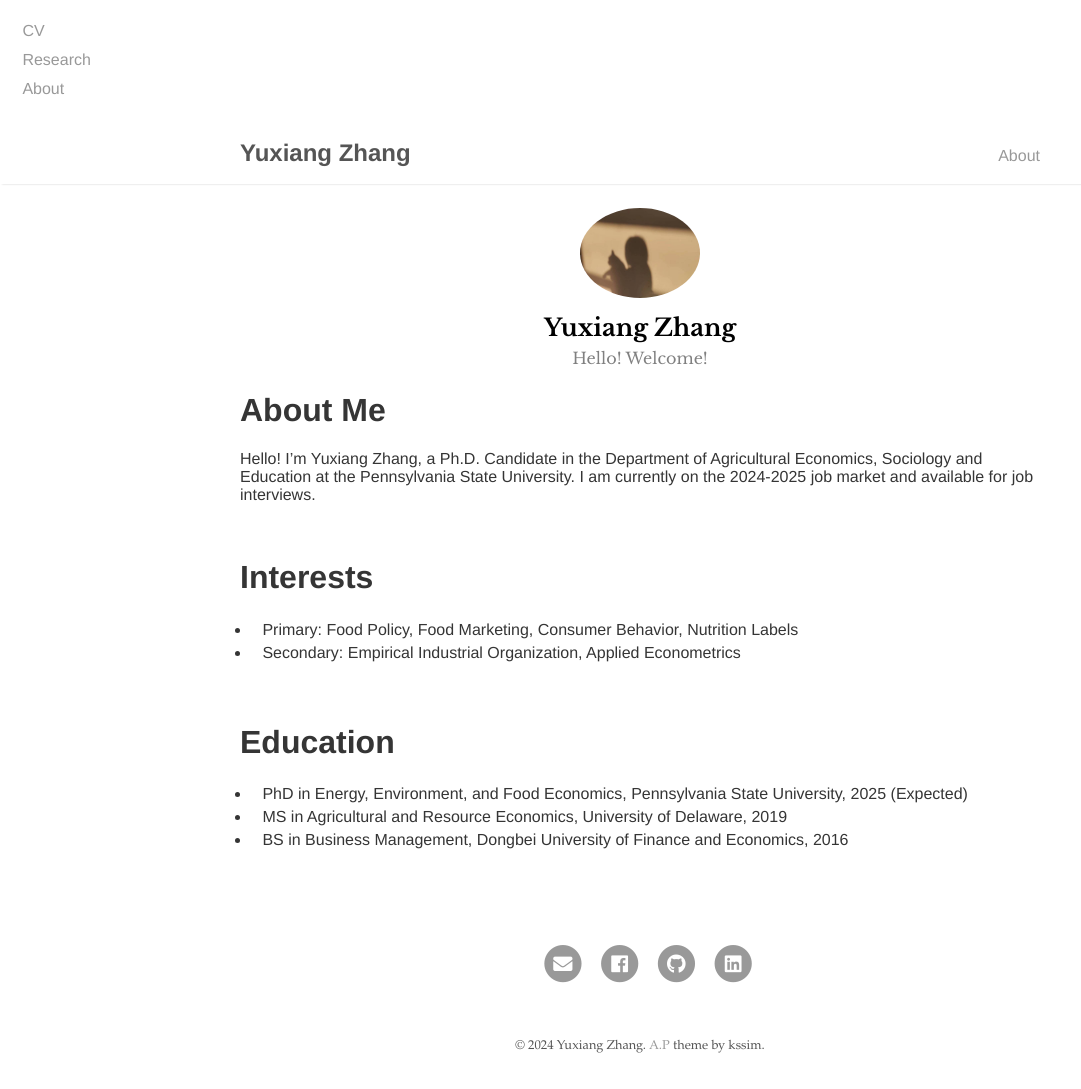
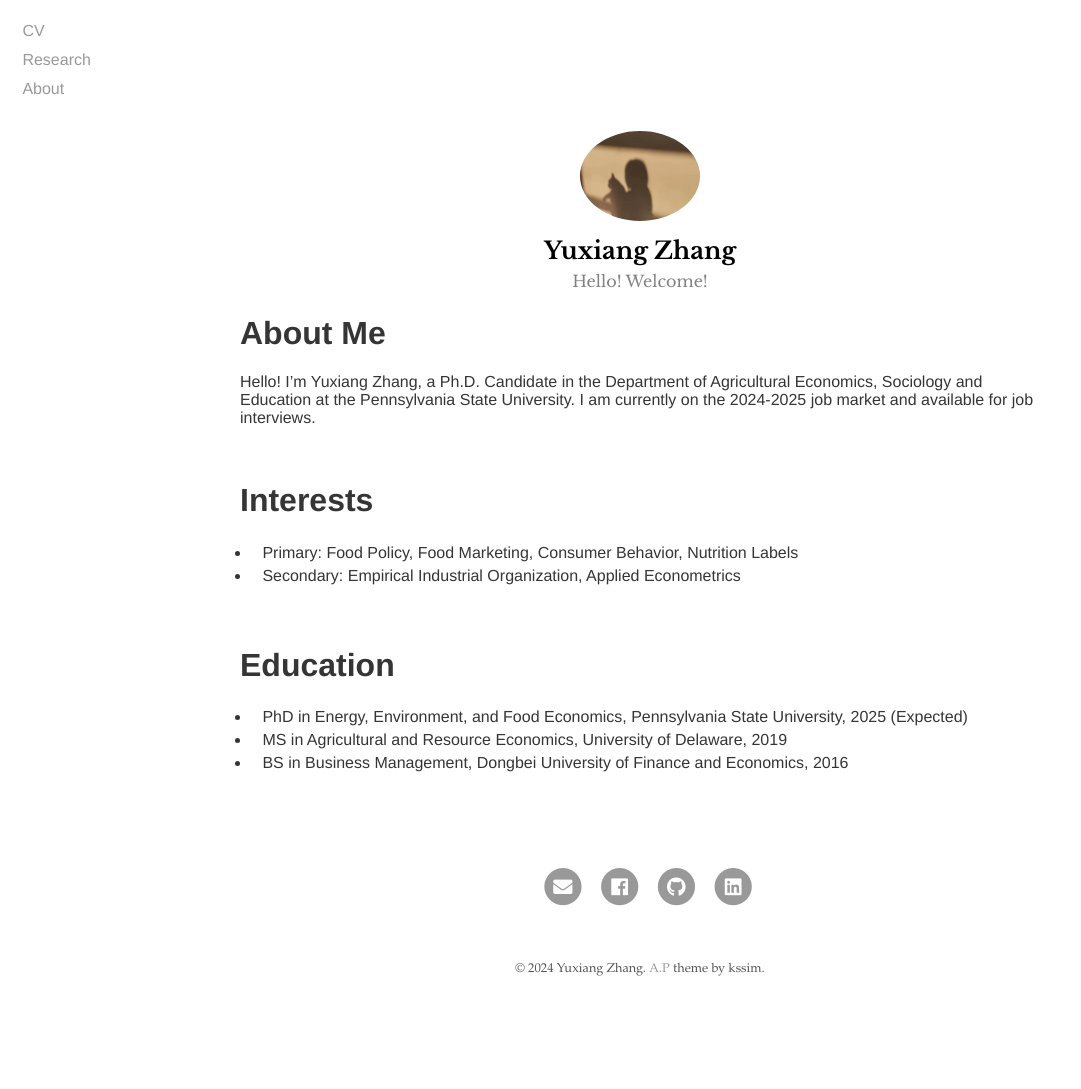
Before and after one commit to yuxiangzhang0515/yuxiangzhang, a Jekyll site: the page built from index.md, in a window 1280 px wide. Shown: the whole page, without its empty margins (0-1081 px from the left). Built offline with Jekyll 4.4.1, drawn with Linux system fonts in a browser that asks for light colours; our own code applies the rules of GitHub Pages for plain Markdown files; after the commit the page ends 1012 px from its top, so only the background shows below that.

Commit message:
Add files via upload

```diff
--- a/_layouts/base.html
+++ b/_layouts/base.html
@@ -13,16 +13,7 @@
     </ul>
 </nav>
 
-    <nav class="nav">
-      <div class="nav-container">
-        <a href="{{ site.baseurl }}/">
-          <h2 class="nav-title">{{ site.title }}</h2>
-        </a>
-        <ul>
-          <li><a href="{{ '/' | prepend: site.baseurl }}">About</a></li>
-        </ul>
-    </div>
-  </nav>
+
 
     <main>
       {{ content }}
```
